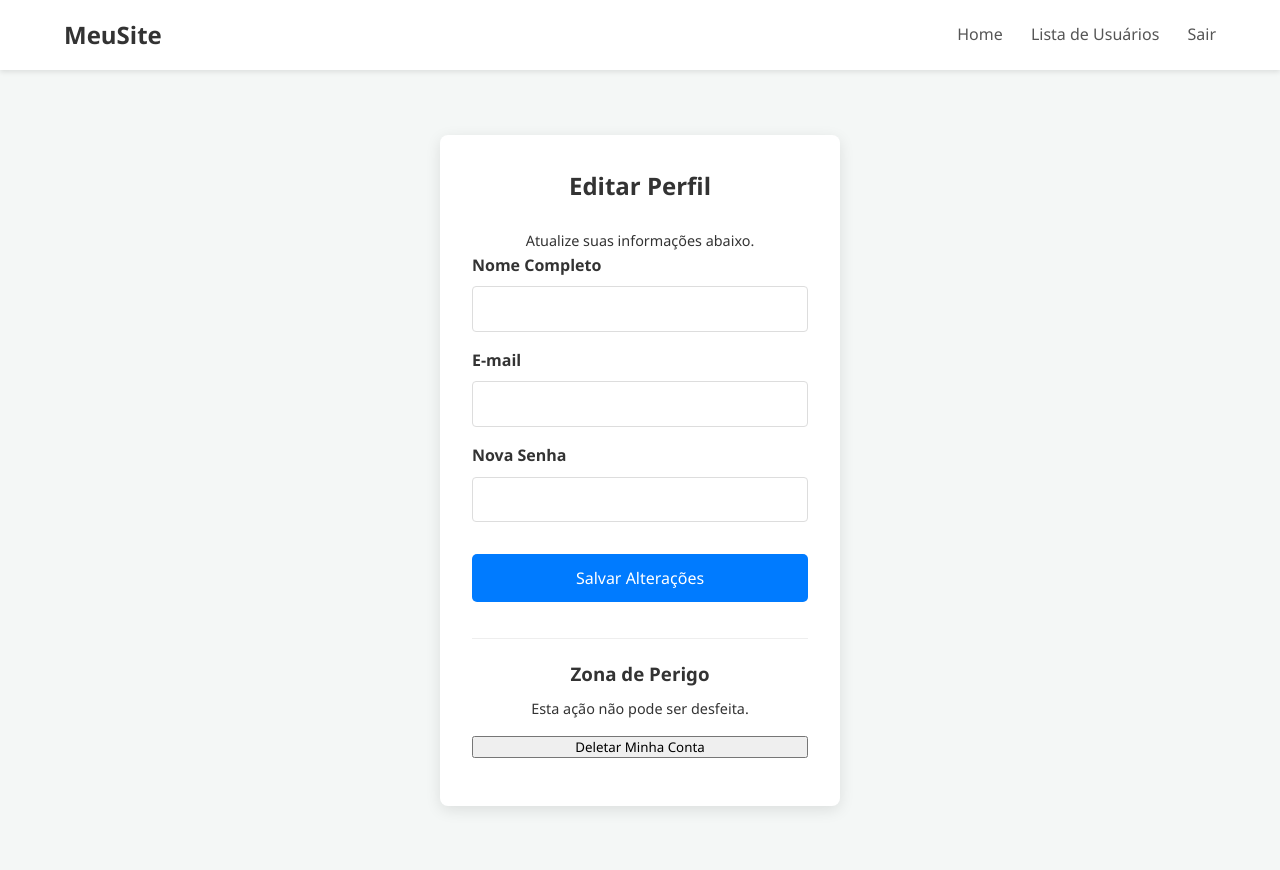
After one commit to ViniciosdaPaixaoRodrigues/BD-TechFlowSolutions, a Flask app: template src/templates/perfil.html in a window 1280 px wide. The commit adds this page. Run offline with Flask 3, Linux system fonts and the light colour scheme; the template is opened without the code that fills it, so the values that code supplies are empty.

Commit message:
task: Resolvido problemas de conflito, atualizado nomes de funções e chamados com redirect, agora está funcional o processo de Edição e Remoção de contas

```diff
--- a/src/app.py
+++ b/src/app.py
@@ -1,8 +1,8 @@
-from flask import Flask, request, jsonify, render_template
+from flask import Flask, request, redirect, url_for, render_template
 
 app = Flask(__name__)
 
-usuarios = []
+usuarios = [{"nome": "jorge", "email": "jorge@example.com", "senha": "Senha123"}]
 
 @app.route("/")
 def home():
@@ -39,7 +39,7 @@ def login():
         for usuario in usuarios:
 
             if usuario["email"] == email and usuario["senha"] == senha:
-                return f"Bem vindo, {usuario["nome"]}!"
+                return redirect(url_for("perfil", email=email))
 
         return "Email ou senha inválidos!"
 
@@ -49,5 +49,41 @@ def login():
 def listar_usuarios():
     return render_template("usuarios.html", lista_usuarios=usuarios)
 
+@app.route("/perfil/<email>")
+def perfil(email):
+    # Busca o usuário na lista pelo e-mail
+    usuario_encontrado = next((u for u in usuarios if u['email'] == email), None)
+
+    if usuario_encontrado:
+        return render_template('perfil.html', usuario=usuario_encontrado)
+    return "Usuário não encontrado", 404
+
+@app.route('/editar_perfil/<email_original>', methods=['POST'])
+def editar_perfil(email_original):
+    # Pega os novos dados do formulário
+    novo_nome = request.form.get('name')
+    novo_email = request.form.get('email')
+    nova_senha = request.form.get('password')
+
+    # Busca o usuário e atualiza seus dados
+    for usuario in usuarios:
+        if usuario['email'] == email_original:
+            usuario['nome'] = novo_nome
+            usuario['email'] = novo_email
+            usuario['senha'] = nova_senha
+            # Após editar, vai para a lista de usuários para ver a mudança
+            return redirect(url_for('listar_usuarios'))
+
+    return "Erro ao atualizar perfil", 400
+
+@app.route('/deletar_perfil/<email>', methods=['POST'])
+def deletar_perfil(email):
+    global usuarios
+    # Filtra a lista removendo o usuário com o e-mail correspondente
+    usuarios = [u for u in usuarios if u['email'] != email]
+
+    # Após deletar, volta para a home
+    return redirect(url_for('home'))
+
 if __name__ == "__main__":
     app.run(debug=True)
--- a/src/templates/cadastro.html
+++ b/src/templates/cadastro.html
@@ -24,7 +24,7 @@
                 <input type="password" id="password" name="senha" placeholder="Crie uma senha" required>
             </div>
             <button type="submit" class="btn-primary">Cadastrar</button>
-            <p>Já tem uma conta? <a href="/">Faça login</a></p>
+            <p>Já tem uma conta? <a href="/login">Faça login</a></p>
             <p><a href="/">Voltar para Home</a></p>
         </form>
     </div>
--- /dev/null
+++ b/src/templates/perfil.html
@@ -0,0 +1,51 @@
+<!DOCTYPE html>
+<html lang="pt-br">
+<head>
+    <meta charset="UTF-8">
+    <meta name="viewport" content="width=device-width, initial-scale=1.0">
+    <title>Meu Perfil - MeuSite</title>
+    <link rel="stylesheet" href="{{ url_for('static', filename='style.css') }}">
+</head>
+<body>
+    <nav>
+        <div class="logo">MeuSite</div>
+        <div class="nav-links">
+            <a href="/">Home</a>
+            <a href="/usuarios">Lista de Usuários</a>
+            <a href="/login">Sair</a>
+        </div>
+    </nav>
+    <div class="container">
+        <div class="auth-form">
+            <h2>Editar Perfil</h2>
+            <p>Atualize suas informações abaixo.</p>
+
+            <form method="POST" action="{{ url_for('editar_perfil', email_original=usuario.email) }}">
+                <div class="form-group">
+                    <label for="name">Nome Completo</label>
+                    <input type="text" id="name" name="name" value="{{ usuario.nome }}" required>
+                </div>
+                <div class="form-group">
+                    <label for="email">E-mail</label>
+                    <input type="email" id="email" name="email" value="{{ usuario.email }}" required>
+                </div>
+                <div class="form-group">
+                    <label for="password">Nova Senha</label>
+                    <input type="password" id="password" name="password" value="{{ usuario.senha }}" required>
+                </div>
+                <button type="submit" class="btn-primary">Salvar Alterações</button>
+            </form>
+
+            <hr style="margin: 20px 0; border: 0; border-top: 1px solid #eee;">
+
+            <div class="danger-zone">
+                <h3>Zona de Perigo</h3>
+                <p>Esta ação não pode ser desfeita.</p>
+                <form method="POST" action="{{ url_for('deletar_perfil', email=usuario.email) }}" onsubmit="return confirm('Tem certeza que deseja deletar sua conta?');">
+                    <button type="submit" class="btn-danger">Deletar Minha Conta</button>
+                </form>
+            </div>
+        </div>
+    </div>
+</body>
+</html>
```
